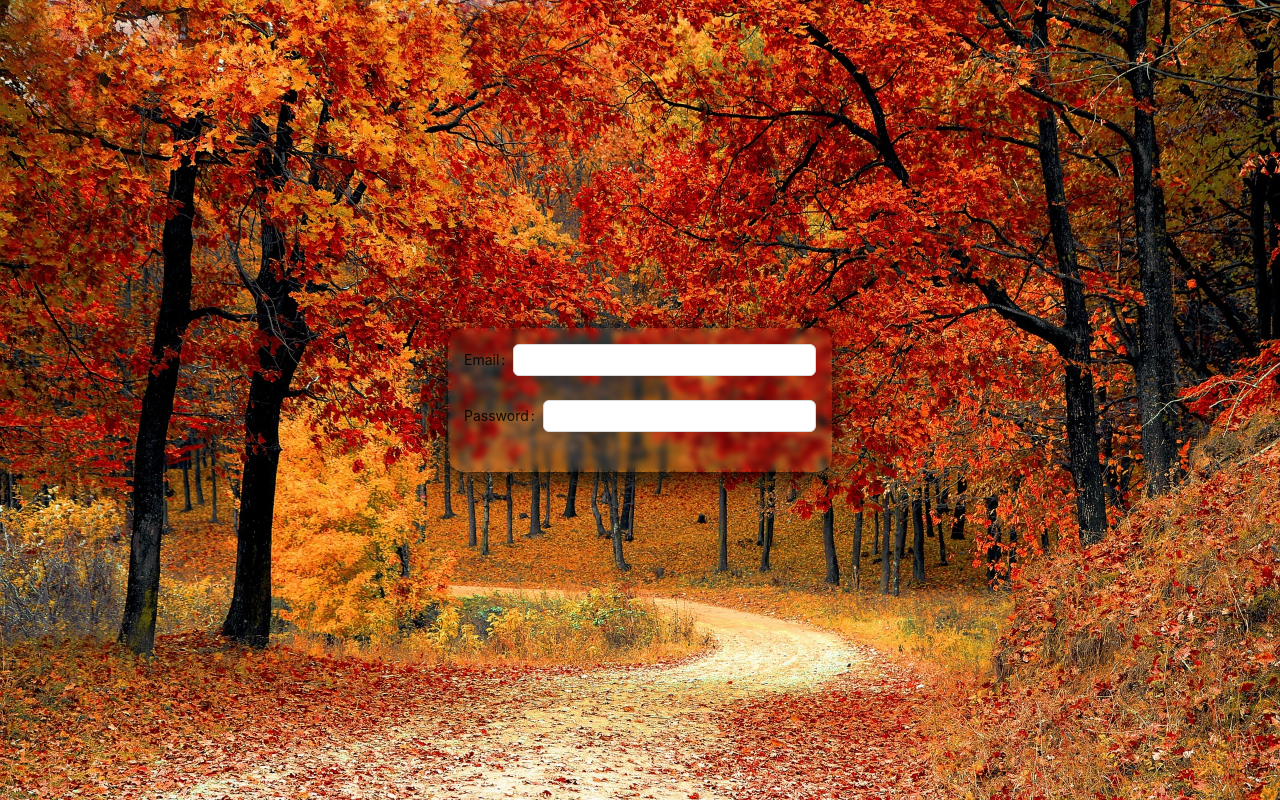
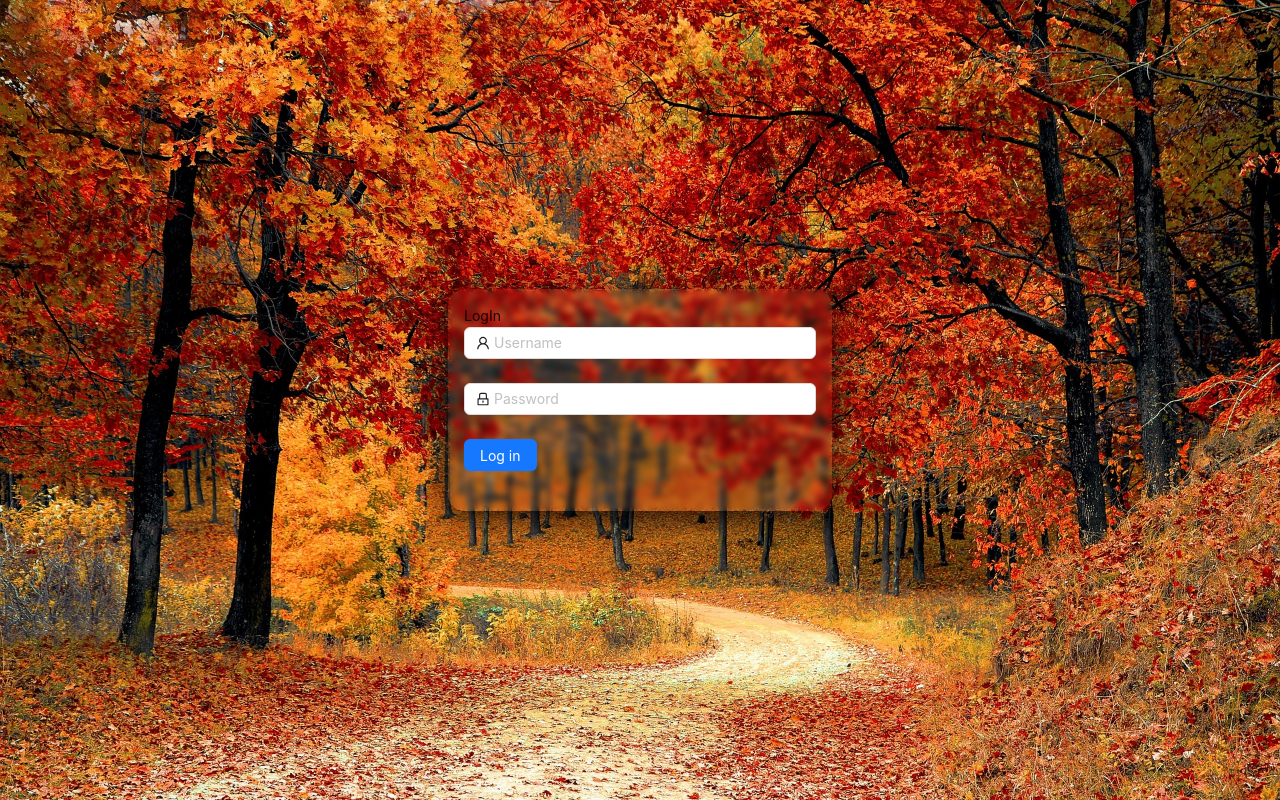
Before and after one commit to huunam1001/DemoWeb, a React app: page / in a window 1280 px wide. Built offline with nearby package versions, Linux system fonts and the light colour scheme.

Commit message:
contniued login layout

```diff
--- a/package.json
+++ b/package.json
@@ -11,6 +11,7 @@
   "author": "",
   "license": "ISC",
   "dependencies": {
+    "@ant-design/icons": "^5.0.1",
     "antd": "^5.2.3",
     "react": "^18.2.0",
     "react-dom": "^18.2.0"
--- a/src/pages/login/login.jsx
+++ b/src/pages/login/login.jsx
@@ -1,16 +1,32 @@
 import React from 'react'
-import { Form, Input } from 'antd'
+import { Form, Input, Button, Typography } from 'antd'
+import { UserOutlined, LockOutlined } from '@ant-design/icons'
 import './style.scss'
 
 const Login = (props) => {
   return (
     <div className='loginBg'>
       <Form className='loginForm'>
-        <Form.Item label='Email'>
-          <Input />
+        <Typography.Text>LogIn</Typography.Text>
+        <Form.Item label=''>
+          <Input prefix={<UserOutlined className='site-form-item-icon' />} placeholder='Username' />
         </Form.Item>
-        <Form.Item label='Password'>
-          <Input />
+        <Form.Item label=''>
+          <Input prefix={<LockOutlined className='site-form-item-icon' />} type='password' placeholder='Password' />
+        </Form.Item>
+        <Form.Item shouldUpdate>
+          {() => (
+            <Button
+              type='primary'
+              htmlType='submit'
+              // disabled={
+              //   !form.isFieldsTouched(true) ||
+              //   !!form.getFieldsError().filter(({ errors }) => errors.length).length
+              // }
+            >
+              Log in
+            </Button>
+          )}
         </Form.Item>
       </Form>
     </div>
--- a/src/pages/login/style.scss
+++ b/src/pages/login/style.scss
@@ -10,6 +10,8 @@
 }
 
 .loginForm{
+    align-items: center;
+    justify-content: center;
     box-shadow: 0px 8px 32px 0px;
     backdrop-filter: blur(3px);
     width: 30%;
```
Also changed, not shown: 1 other file (tests, documents, lock files or other folders).
